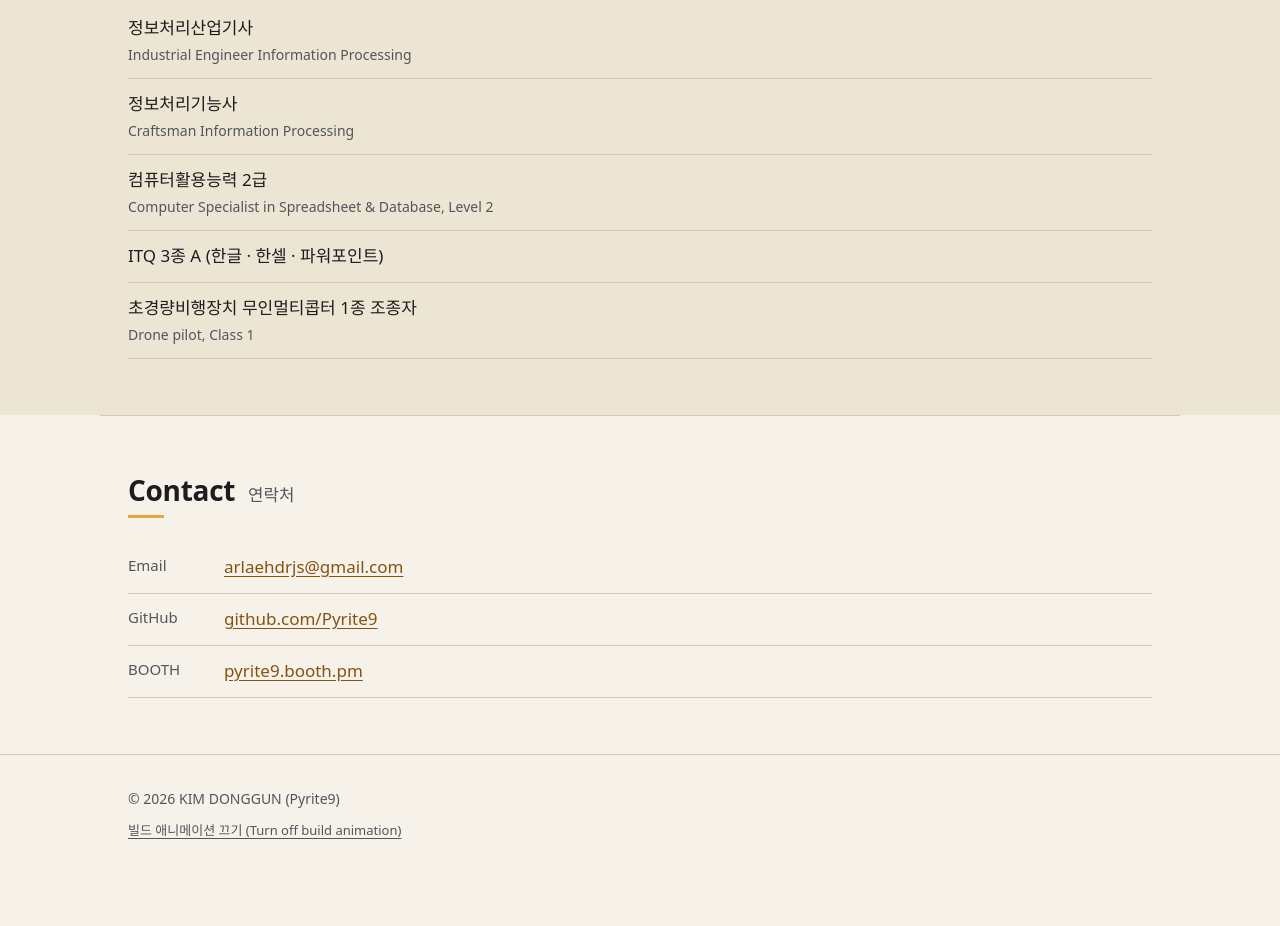
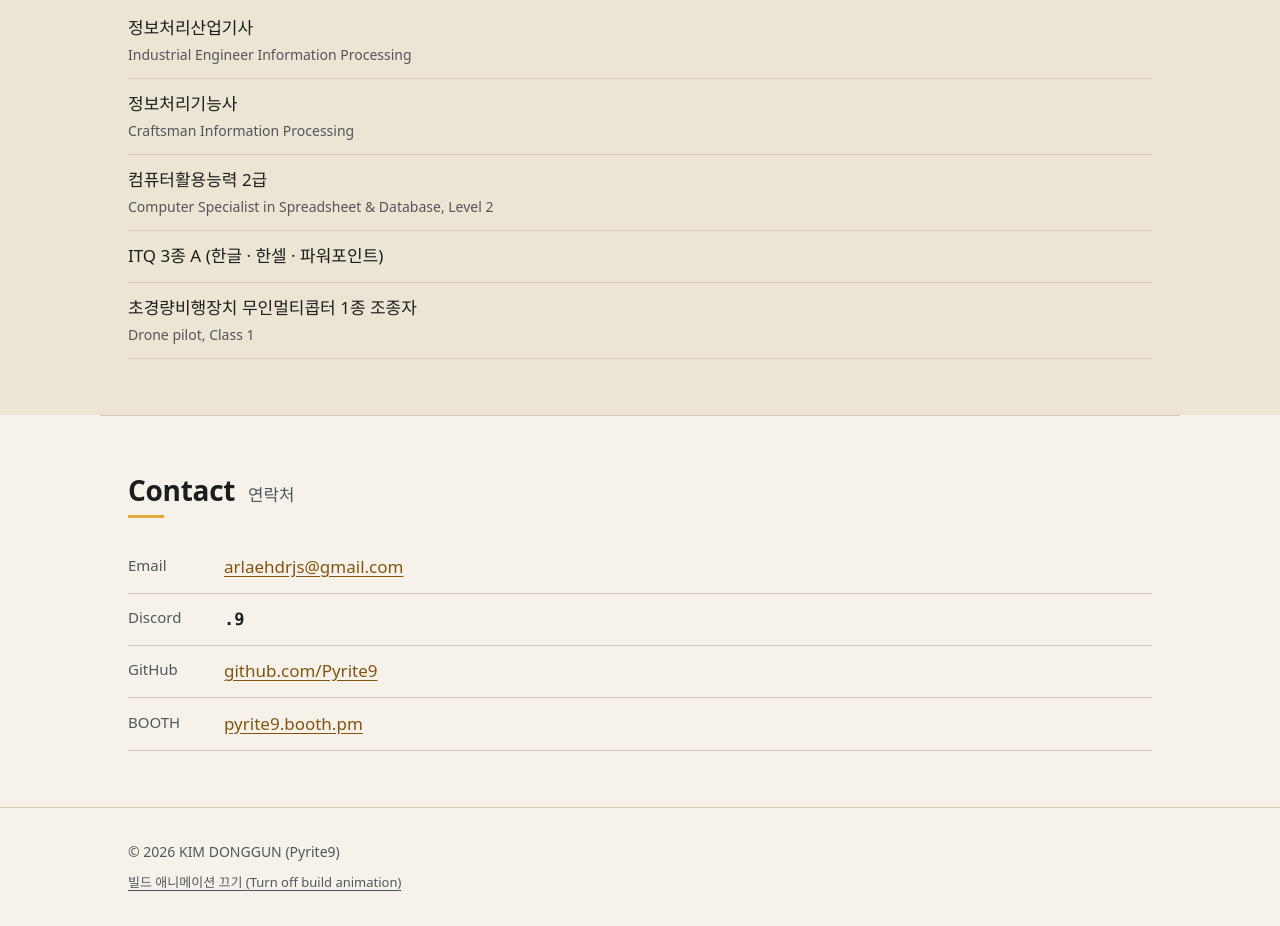
Before and after one commit to Pyrite9/Pyrite9.github.io, a plain HTML site: page index.html in a window 1280 px wide. Shown: the part 8967-9893 px from the top of the page. Before the commit the page ends 9841 px from the top, so only its background shows below. Drawn offline with Linux system fonts and the light colour scheme.

Commit message:
Add Discord handle to Contact
Co-Authored-By: Claude Opus 5.5 <noreply@anthropic.com>

```diff
--- a/index.html
+++ b/index.html
@@ -354,6 +354,7 @@
       <h2 id="contact-title">Contact <span class="h-sub">연락처</span></h2>
       <ul class="contact-list">
         <li><span class="contact-label">Email</span><a href="mailto:arlaehdrjs@gmail.com">arlaehdrjs@gmail.com</a></li>
+        <li><span class="contact-label">Discord</span><span class="contact-handle">.9</span></li>
         <li><span class="contact-label">GitHub</span><a href="https://github.com/Pyrite9">github.com/Pyrite9</a></li>
         <li><span class="contact-label">BOOTH</span><a href="https://pyrite9.booth.pm/">pyrite9.booth.pm</a></li>
       </ul>
--- a/style.css
+++ b/style.css
@@ -506,6 +506,7 @@ h1 {
   border-bottom: 1px solid var(--line);
 }
 .contact-label { width: 5rem; color: var(--muted); font-size: 0.9375rem; }
+.contact-handle { font-family: var(--font-mono); font-weight: 600; }
 
 .site-footer {
   border-top: 1px solid var(--line);
```
